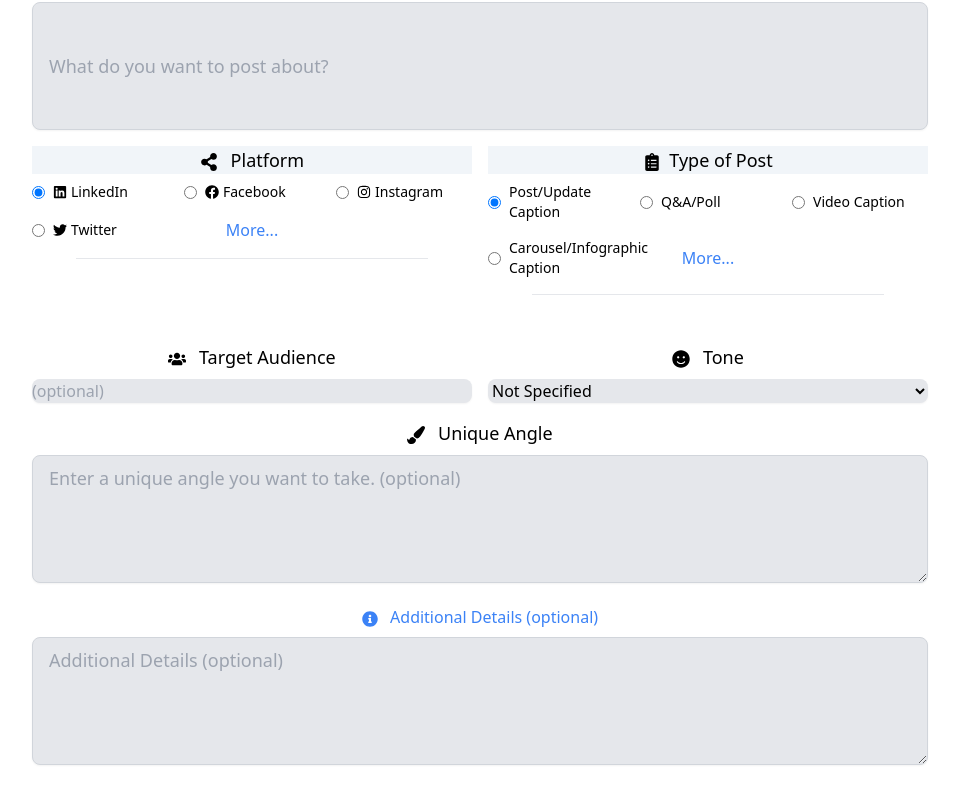
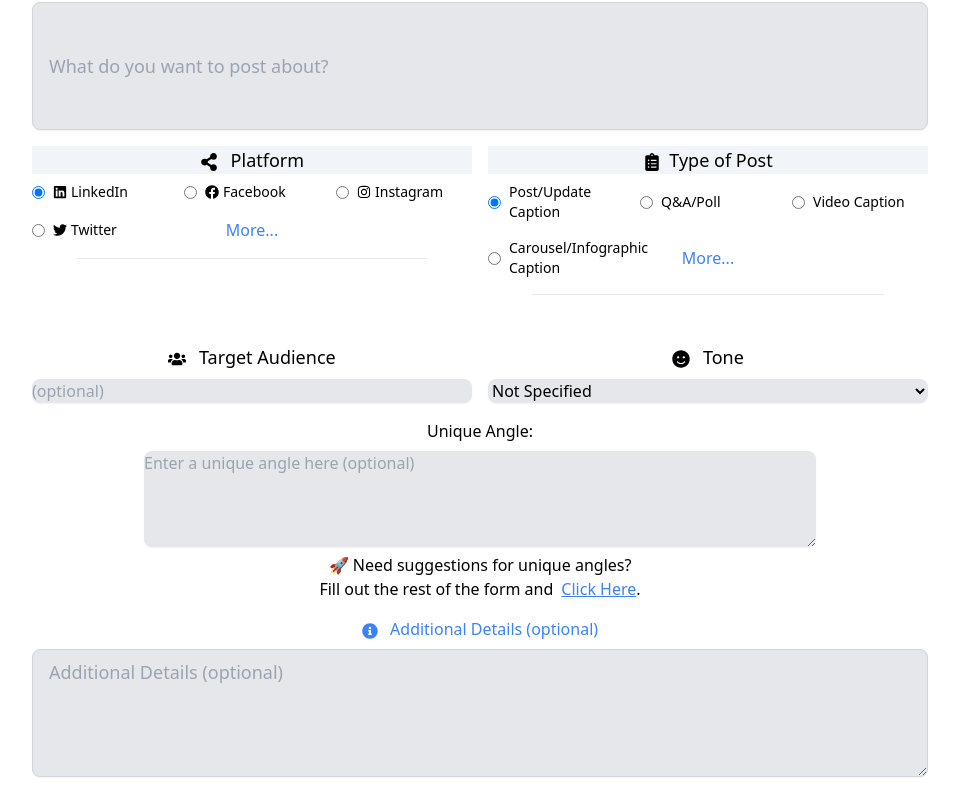
Before and after one commit to ryanhood10/AIContentCreator, a React (Create React App) app in the folder client/: page / in a window 1280 px wide. Shown: the part 367-1152 px from the top of the page, without its empty margins (160-1119 px from the left). Built offline with nearby package versions, Linux system fonts and the light colour scheme.

Commit message:
added unique angle suggestion

```diff
--- a/client/src/components/MainPage.jsx
+++ b/client/src/components/MainPage.jsx
@@ -46,7 +46,6 @@ function MainPage() {
   const [tone, setTone] = useState(tones[0]);
   const [typeOfPost, setTypeOfPost] = useState(mainPostTypes[0]); // Default to the first main post type
   const [additionalDetails, setAdditionalDetails] = useState("");
-  const [uniqueAngle, setUniqueAngle] = useState("");
   const [characterLimit, setCharacterLimit] = useState(platforms[0].characterLimit);
   const [generatedPost, setGeneratedPost] = useState("");
   const [isLoading, setIsLoading] = useState(false);
@@ -64,6 +63,11 @@ function MainPage() {
   const [showMorePostTypes, setShowMorePostTypes] = useState(false); // To track if more post types are shown
   const [otherPostType, setOtherPostType] = useState(""); // State for "Other" input when selected
   const [showOtherPostInput, setShowOtherPostInput] = useState(false); // Show input for "Other"
+const [uniqueAngles, setUniqueAngles] = useState([]);
+const [uniqueAngle, setUniqueAngle] = useState(""); // Holds user input for unique angles
+const [isUniqueAngleLoading, setIsUniqueAngleLoading] = useState(false); // Tracks loading state
+const [showUniqueAngleSuggestions, setShowUniqueAngleSuggestions] = useState(false); // Tracks visibility of unique angle suggestions
+const [uniqueAngleSuggestions, setUniqueAngleSuggestions] = useState([]); // Holds the list of unique angle suggestions
 
   const handleShowMore = () => {
     setShowMore(!showMore); // Toggle "More" platforms visibility
@@ -336,6 +340,100 @@ const downloadDalleImage = () => {
 };
 
 
+// Function to format the unique angle suggestions text for display with ** for bold titles
+const formatUniqueAngleSuggestions = (textArray) => {
+  return textArray.map((text, index) => {
+    if (text.startsWith('**') && text.endsWith('**')) {
+      return (
+        <p key={index} className="my-2 font-bold">{text.replace(/\*\*/g, '')}</p> // Remove the ** and bolden
+      );
+    } else {
+      return <span key={index}>{text}, </span>; // Display other angles separated by commas
+    }
+  });
+};
+
+
+// Function to handle fetching unique angles based on user input
+const handleGenerateUniqueAngle = async () => {
+  setIsUniqueAngleLoading(true);
+  setShowUniqueAngleSuggestions(true); // Set to true when the button is clicked
+  const platformName = selectedPlatform === "Other" ? otherPlatform : selectedPlatform; // Add this line here to define platformName
+
+  const options = {
+    method: "POST",
+    body: JSON.stringify({
+      message:
+        `Suggest 3 unique angles for a social media post on ${platformName} about ${topic}.\n` +
+        `Target Audience: ${targetAudience}\n` +
+        `Tone (ignore if no value): ${tone}\n` +
+        `Type of Post: ${typeOfPost}\n` +
+        `Consider current trends and user intent on ${platformName}.\n` +
+        `Ensure the angles are engaging, informative, and align with the brand's voice. Avoid repeating angles that have been suggested previously. Only respond with a dotted list of the 3 angles.`
+    }),
+    headers: {
+      "Content-Type": "application/json",
+    },
+  };
+
+  try {
+    const response = await fetch("https://product-seo-optimizer-b5addb5025ae.herokuapp.com/completions", options);
+    const data = await response.json();
+
+    if (data.text) {
+      const uniqueAngleArray = data.text
+        .split('\n')
+        .map((angle) => angle.replace('* ', '').trim()) // Clean up the angle by removing leading characters and trimming whitespace
+        .filter((angle) => angle.length > 0); // Filter out any empty or blank entries
+      setUniqueAngleSuggestions(uniqueAngleArray);
+    } else {
+      setUniqueAngleSuggestions([]);
+    }
+    setIsUniqueAngleLoading(false);
+  } catch (error) {
+    console.error("Failed to generate unique angle suggestions:", error);
+    setIsUniqueAngleLoading(false);
+  }
+};
+
+// const handleGenerateUniqueAngles = async () => {
+//   const platformName = selectedPlatform === "Other" ? otherPlatform : selectedPlatform;
+
+//   const options = {
+//     method: "POST",
+//     body: JSON.stringify({
+//       message:
+//       `Suggest 3 unique angles for a social media post on ${platformName} about ${topic}.\n` +
+//       `Target Audience: ${targetAudience}\n` +
+//       `Tone (ignore if no value): ${tone}\n` +
+//       `Type of Post: ${typeOfPost}\n` +
+//       `Consider current trends and user intent on ${platformName}.\n` +
+//       `Ensure the angles are engaging, informative, and align with the brand's voice. Avoid repeating angles that have been suggested previously. Only respond with a dotted list of the 3 angles.`
+//   }),
+//     headers: {
+//       "Content-Type": "application/json",
+//     },
+//   };
+
+//   setIsLoading(true);
+
+//   try {
+//     const response = await fetch(
+//       "https://ai-social-media-poster-a1f841196f5b.herokuapp.com/completions",
+//       // "https://localhost:3001/completions",
+//     );
+//     const data = await response.json();
+//     const suggestedAngles = data.text || "";
+
+//     setSuggestedAngles(suggestedAngles);
+//     setIsLoading(false);
+//   } catch (error) {
+//     console.error("Failed to generate unique angles:", error);
+//     setIsLoading(false);
+//   }
+// };
+
+
 return (
   <div className="bg-gray-100 min-h-screen min-w-screen flex flex-col items-center justify-center pt-16 md:pt-24">
     <div className="bg-white border-gray-500 max-w-5xl mb-8 md:mb-16  p-8 rounded-xl shadow-xl w-[80%]">
@@ -524,16 +622,48 @@ return (
           </div>
         </div>
 
-{/* Unique Angle */}
+{/* Unique Angle input */}
 <div className="mb-4">
-<label className="block font-medium text-lg mb-2  ">  <FaPaintBrush className="inline-block mr-2" /> Unique Angle</label>
+  <label className="block font-medium mb-2">Unique Angle:</label>
   <textarea
-    className="bg-gray-200 rounded-lg shadow-sm resize-y h-24 w-full border border-gray-300 hover:border-blue-400 hover:border-2 hover:cursor-pointer focus:border-blue-500 focus:cursor-text transition-all duration-200 px-4 py-2 text-base md:text-lg sm:h-32 focus:outline-none"
-    placeholder="Enter a unique angle you want to take. (optional)"
-    value={uniqueAngle}
+    className="input-large bg-gray-200 rounded-lg shadow-sm resize-y h-24 w-3/4 hover:border-2 hover:cursor-pointer focus:border-blue-500 focus:cursor-text"
+    placeholder="Enter a unique angle here (optional)"
+    value={uniqueAngle} // Replace with the state variable for unique angle
     onChange={(e) => setUniqueAngle(e.target.value)}
   />
+  <p className="font-light">🚀 Need suggestions for unique angles?
+    <br/>Fill out the rest of the form and
+    <a
+      className="text-blue-500 font-medium cursor-pointer underline ml-2"
+      onClick={handleGenerateUniqueAngle}
+    >
+      Click Here
+    </a>.
+  </p>
 </div>
+
+{/* Unique Angle Loading Spinner */}
+{isUniqueAngleLoading && (
+  <div className="flex items-center justify-center mb-4">
+    <ThreeDots
+      type="ThreeDots"
+      color="#FF6347"
+      height={50}
+      width={50}
+    />
+    <p className="ml-2">Generating unique angles...</p>
+  </div>
+)}
+
+{/* Unique Angle Suggestions */}
+{showUniqueAngleSuggestions && uniqueAngleSuggestions.length > 0 && (
+  <div className="h-full flex flex-col justify-center items-center">
+    <div className="border p-4 mt-2 rounded-xl shadow-xl w-full mb-6 flex flex-col justify-center items-center relative">
+      <h2 className="text-2xl font-bold text-blue-600 text-center p-2">Generated Unique Angles:</h2>
+      <p className="text-lg">{formatUniqueAngleSuggestions(uniqueAngleSuggestions)}</p>
+    </div>
+  </div>
+)}
 
 
         {/* Additional Details */}
```
